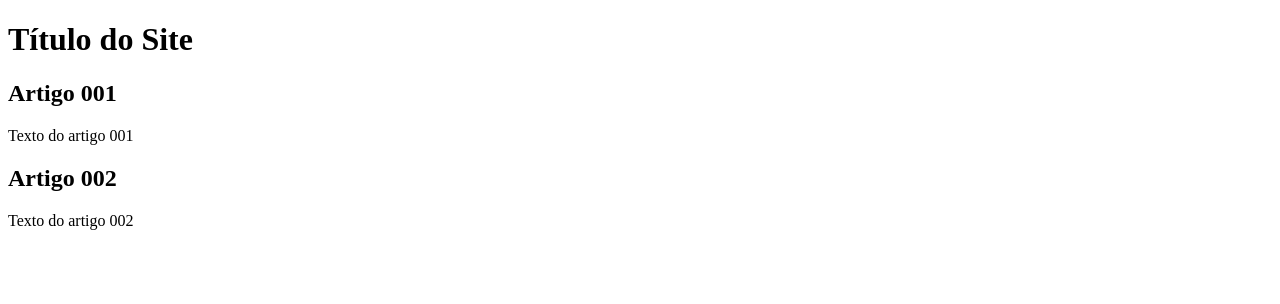
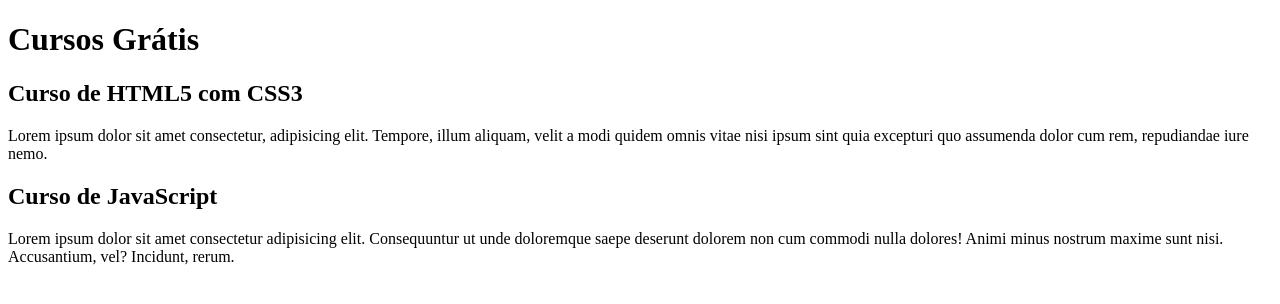
Before and after one commit to Marianasouzarj/projeto-site, a plain HTML site: page index.html in a window 1280 px wide. Drawn offline with Linux system fonts and the light colour scheme.

Commit message:
comecei a escrever o conteúdo

```diff
--- a/index.html
+++ b/index.html
@@ -9,15 +9,15 @@
 <body>
     <main>
         <header>
-            <h1>Título do Site</h1>
+            <h1>Cursos Grátis</h1>
         </header>
         <article>
-            <h2> Artigo 001</h2>
-            <p>Texto do artigo 001</p>
+            <h2>Curso de HTML5 com CSS3</h2>
+            <p>Lorem ipsum dolor sit amet consectetur, adipisicing elit. Tempore, illum aliquam, velit a modi quidem omnis vitae nisi ipsum sint quia excepturi quo assumenda dolor cum rem, repudiandae iure nemo.</p>
         </article>
         <article>
-            <h2> Artigo 002</h2>
-            <p>Texto do artigo 002</p>
+            <h2> Curso de JavaScript</h2>
+            <p>Lorem ipsum dolor sit amet consectetur adipisicing elit. Consequuntur ut unde doloremque saepe deserunt dolorem non cum commodi nulla dolores! Animi minus nostrum maxime sunt nisi. Accusantium, vel? Incidunt, rerum.</p>
         </article>
     </main>
 
```
